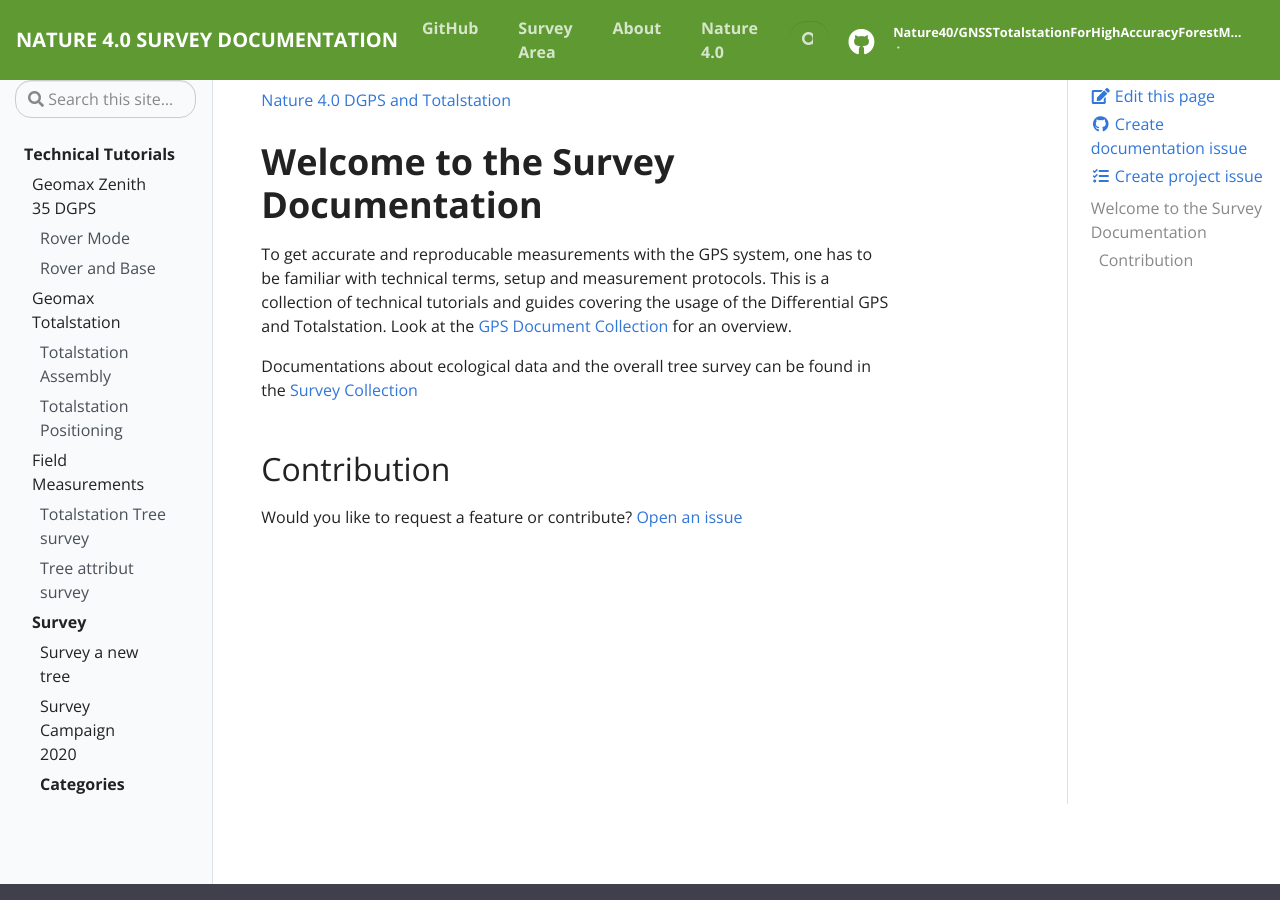
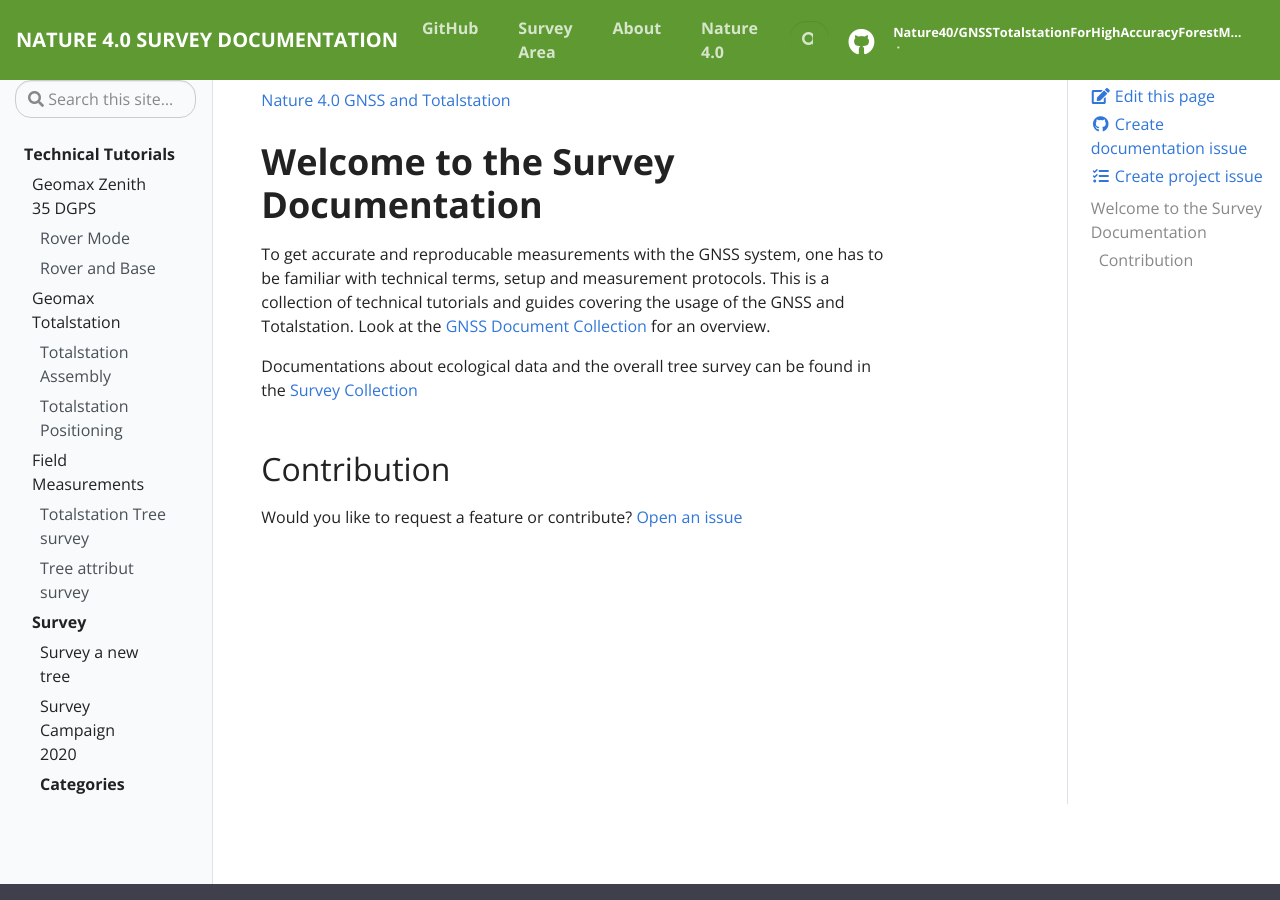
Before and after one commit to Nature40/GNSSTotalstationForHighAccuracyForestMonitoring, a Jekyll site: the page built from pages/index.md, in a window 1280 px wide and 900 px high. Built offline with Jekyll 4.4.1, drawn with Linux system fonts in a browser that asks for light colours.

Commit message:
Update index.md

```diff
--- a/pages/index.md
+++ b/pages/index.md
@@ -1,14 +1,14 @@
 ---
 layout: page
-title: Nature 4.0 DGPS and Totalstation
+title: Nature 4.0 GNSS and Totalstation
 permalink: /
 ---
 
 # Welcome to the Survey Documentation
 
-To get accurate and reproducable measurements with the GPS system, one has to be familiar with technical terms, setup and measurement protocols.
-This is a collection of technical tutorials and guides covering the usage of the Differential GPS and Totalstation.
-Look at the [GPS Document Collection](docs) for an overview.
+To get accurate and reproducable measurements with the GNSS system, one has to be familiar with technical terms, setup and measurement protocols.
+This is a collection of technical tutorials and guides covering the usage of the GNSS and Totalstation.
+Look at the [GNSS Document Collection](docs) for an overview.
 
 Documentations about ecological data and the overall tree survey can be found in the [Survey Collection](survey)
 
```
